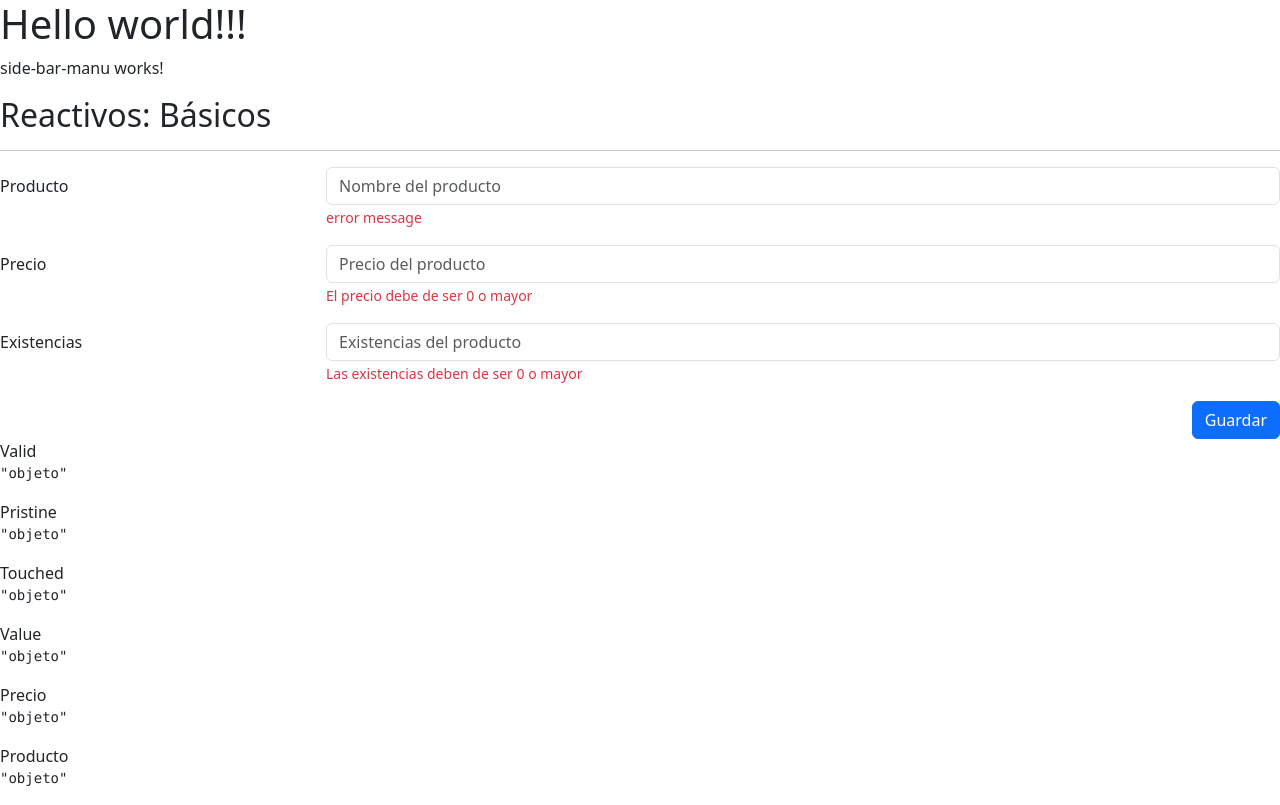
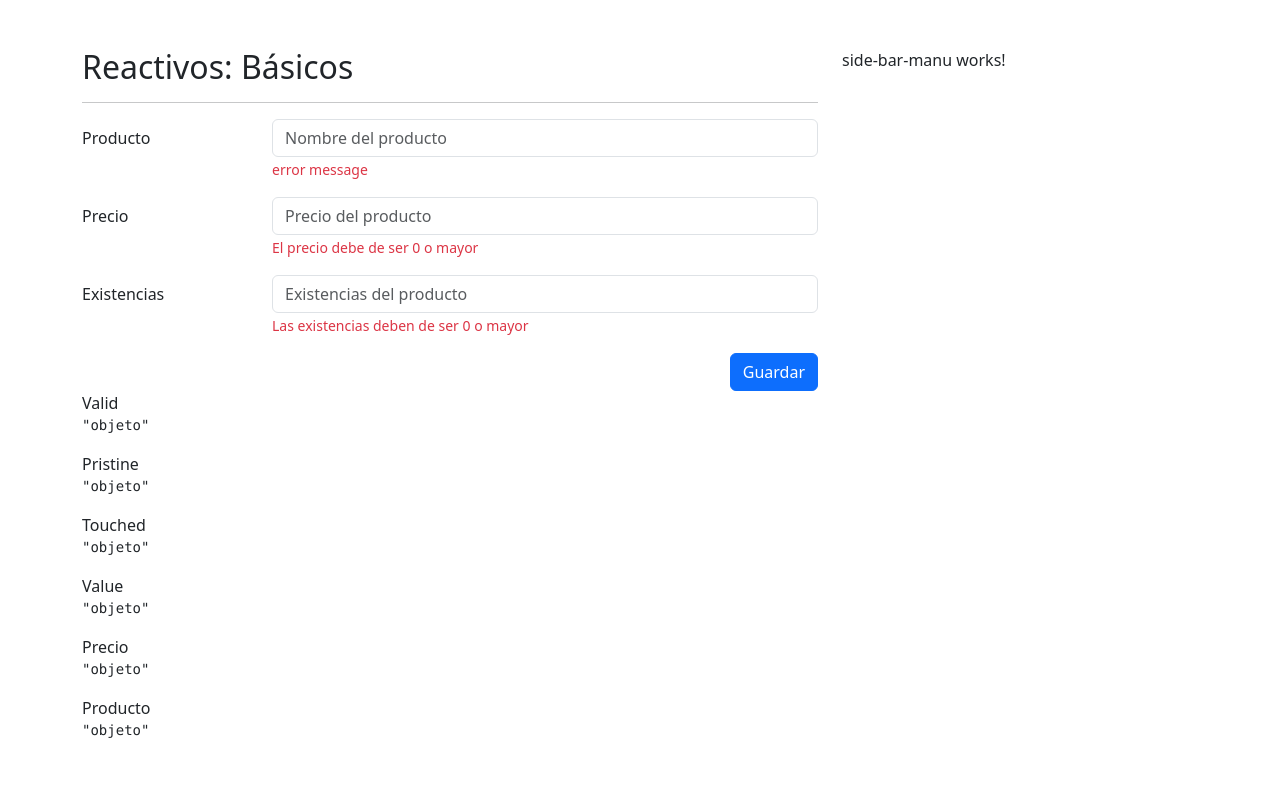
Before and after one commit to CarlosGal19/Reactive_Forms_Angular, an Angular app: page /reactive/basic in a window 1280 px wide. Built offline with nearby package versions, Linux system fonts and the light colour scheme.

Commit message:
style: add styles to global container

```diff
--- a/src/app/app.html
+++ b/src/app/app.html
@@ -1,5 +1,8 @@
-<h1>Hello world!!!</h1>
-
-<side-bar-menu />
-
-<router-outlet />
+<div class="row mt-5">
+  <div class="col">
+    <router-outlet />
+  </div>
+  <div class="col-12 col-sm-4">
+    <side-bar-menu />
+  </div>
+</div>
--- a/src/index.html
+++ b/src/index.html
@@ -8,7 +8,7 @@
   <link rel="icon" type="image/x-icon" href="favicon.ico">
   <link href="https://cdn.jsdelivr.net/npm/bootstrap@5.3.8/dist/css/bootstrap.min.css" rel="stylesheet" integrity="sha384-sRIl4kxILFvY47J16cr9ZwB07vP4J8+LH7qKQnuqkuIAvNWLzeN8tE5YBujZqJLB" crossorigin="anonymous">
 </head>
-<body>
+<body class="container">
   <app-root></app-root>
 </body>
 </html>
```
